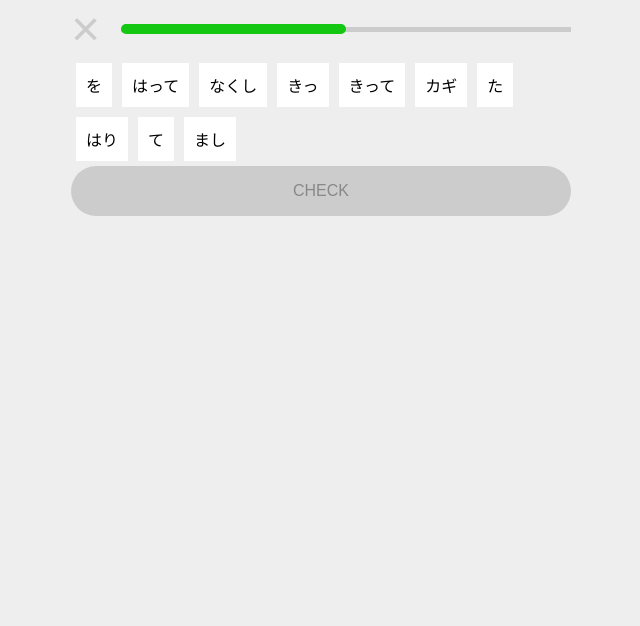
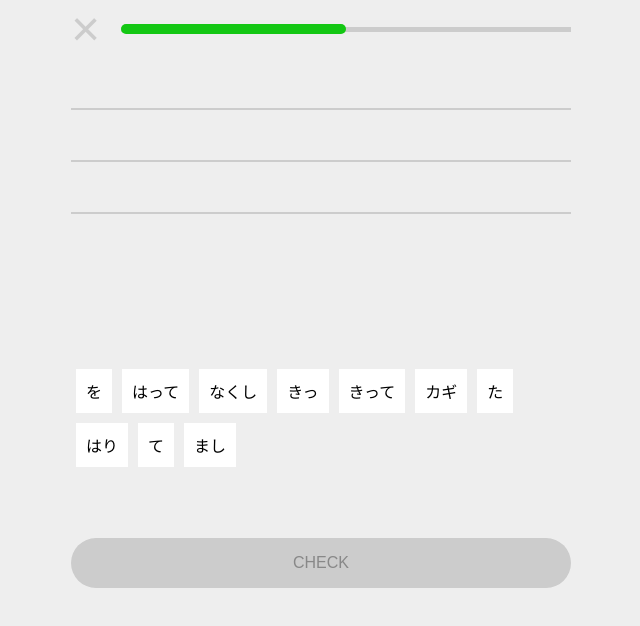
Before and after one commit to bryanjenningz/react-duolingo, a React (Create React App) app: page / in a window 1280 px wide. Shown: the top 626 px of the page, without its empty margins (319-959 px from the left). Built offline with nearby package versions, Linux system fonts and the light colour scheme.

Commit message:
add layout for blocks and lines

```diff
--- a/src/App.js
+++ b/src/App.js
@@ -36,15 +36,33 @@ const ProgressBar = ({ percent }) => (
   </div>
 );
 
+const Line = () => (
+  <div
+    style={{ background: "#ccc", width: "100%", height: 2, margin: "50px 0" }}
+  />
+);
+
 const SelectedBlocks = ({ blocks, selectedBlockIds, unselectBlock }) => {
   const selectedBlocks = selectedBlockIds.map(blockId =>
     blocks.find(b => b.id === blockId)
   );
   return (
-    <div style={{ display: "flex", flexWrap: "wrap" }}>
-      {selectedBlocks.map(block => {
-        const isSelected = selectedBlockIds.includes(block.id);
-        return (
+    <div
+      style={{
+        display: "flex",
+        flexWrap: "wrap",
+        height: "30%",
+        position: "relative",
+        alignItems: "flex-start",
+        alignContent: "flex-start"
+      }}
+    >
+      <div style={{ position: "absolute", width: "100%" }}>
+        <Line />
+        <Line />
+        <Line />
+      </div>
+      {selectedBlocks.map(block => (
         <div
           key={block.id}
           style={{
@@ -58,14 +76,20 @@ const SelectedBlocks = ({ blocks, selectedBlockIds, unselectBlock }) => {
         >
           {block.text}
         </div>
-        );
-      })}
+      ))}
     </div>
   );
 };
 
 const UnselectedBlocks = ({ blocks, selectedBlockIds, selectBlock }) => (
-  <div style={{ display: "flex", flexWrap: "wrap" }}>
+  <div
+    style={{
+      display: "flex",
+      flexWrap: "wrap",
+      alignContent: "center",
+      height: "30%"
+    }}
+  >
     {blocks.map(block => {
       const isSelected = selectedBlockIds.includes(block.id);
       return (
@@ -132,8 +156,7 @@ class App extends Component {
           maxWidth: 500,
           margin: "0 auto",
           padding: "0 1em",
-          display: "flex",
-          flexDirection: "column"
+          height: "100vh"
         }}
       >
         <ProgressBar percent={correctAnswers / 10 * 100} />
```
Lines whose indentation alone changed are shown as unchanged.
